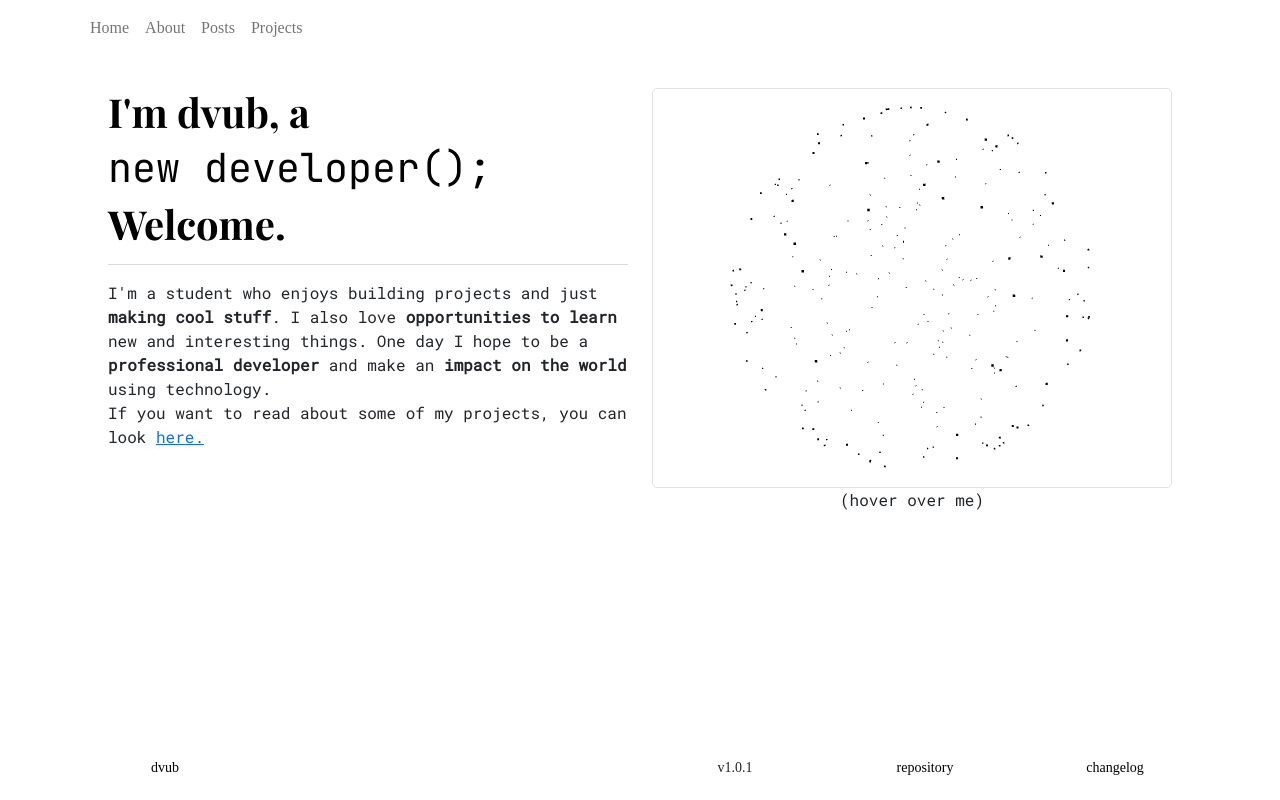
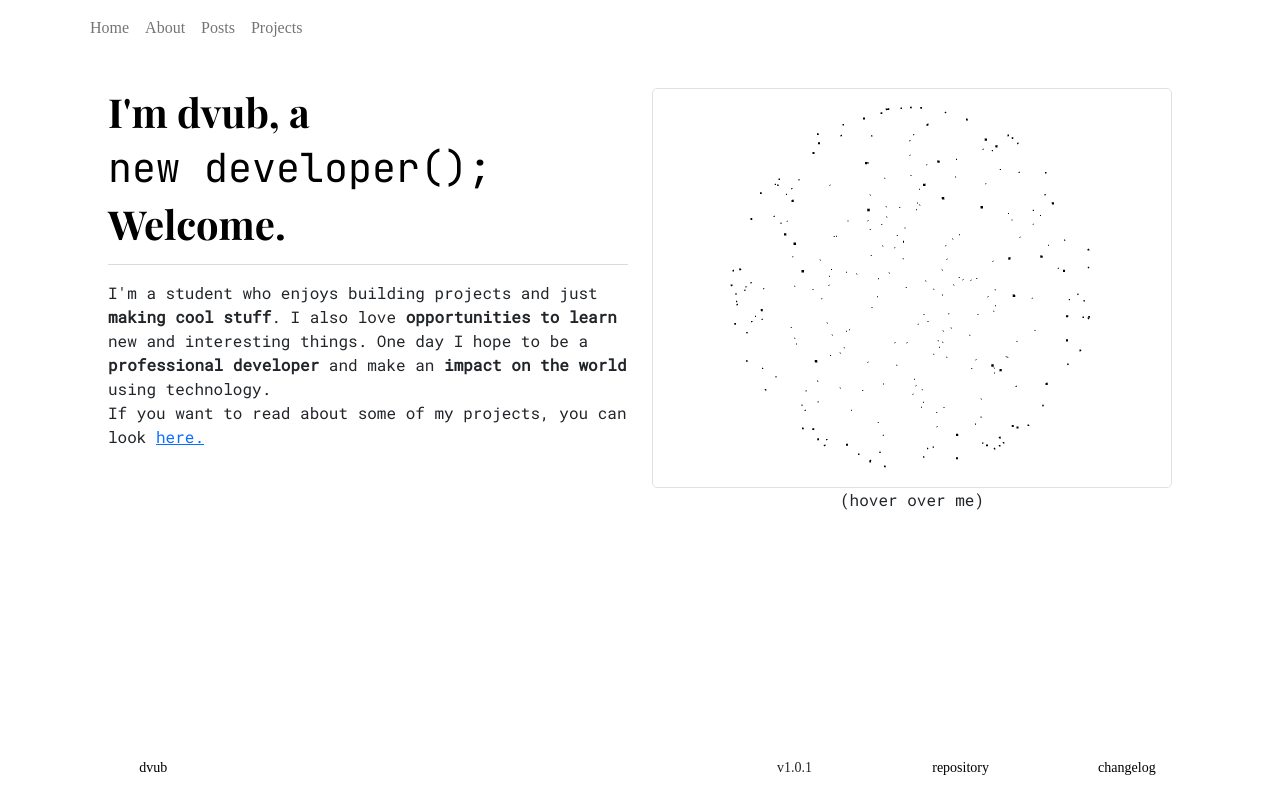
Before and after one commit to dvub/dvub-site, a Next.js app: page / in a window 1280 px wide. Built offline with nearby package versions, Linux system fonts and the light colour scheme; a web font is replaced by a local one.

Commit message:
offset changes to footer

```diff
--- a/components/footer.tsx
+++ b/components/footer.tsx
@@ -13,7 +13,7 @@ const Footer = () => {
                     <Col>
                     <a href='https://github.com/dvub' style={linkStyle}>dvub</a>
                     </Col>
-                    <Col lg={{ offset: 4}}>v1.0.1</Col>
+                    <Col lg={{ offset: 5}}>v1.0.1</Col>
                     <Col>
                         <a href='https://github.com/dvub/personal_website' style={linkStyle}>repository</a>
                     </Col>
```
